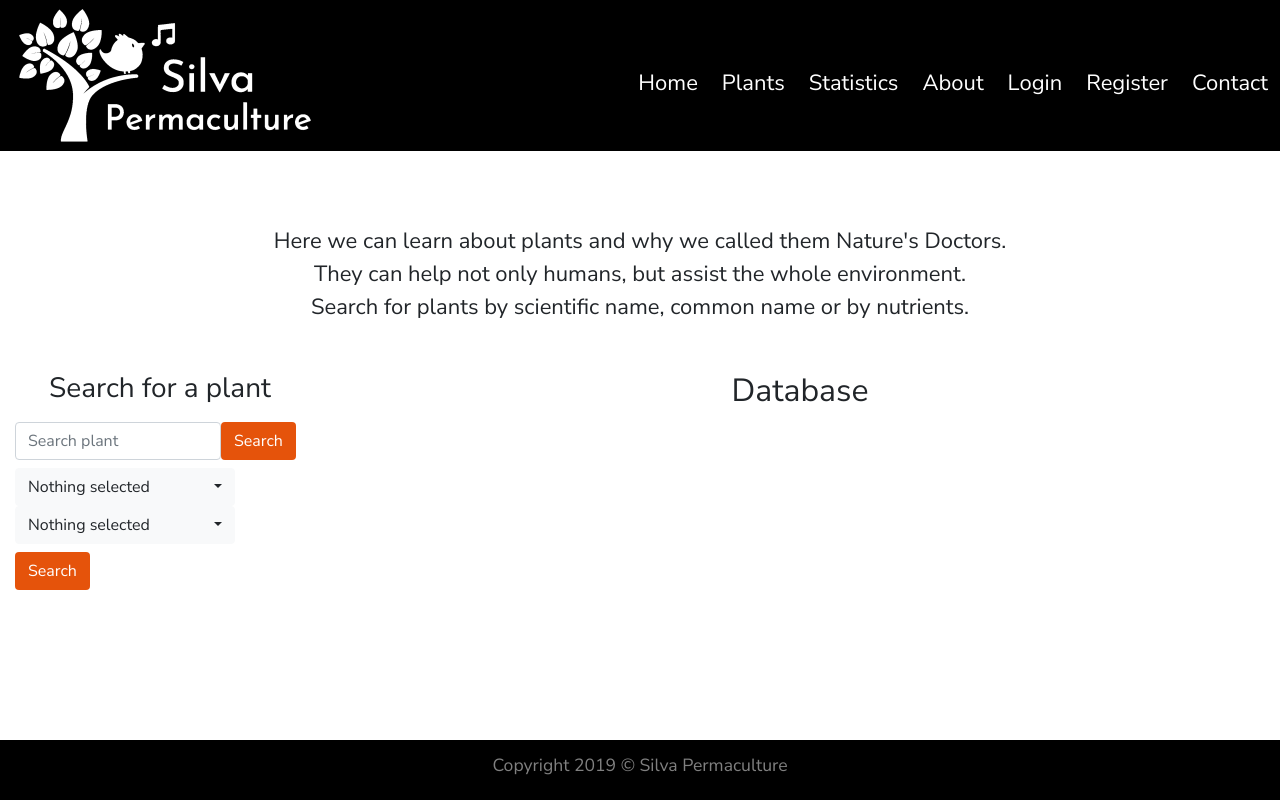
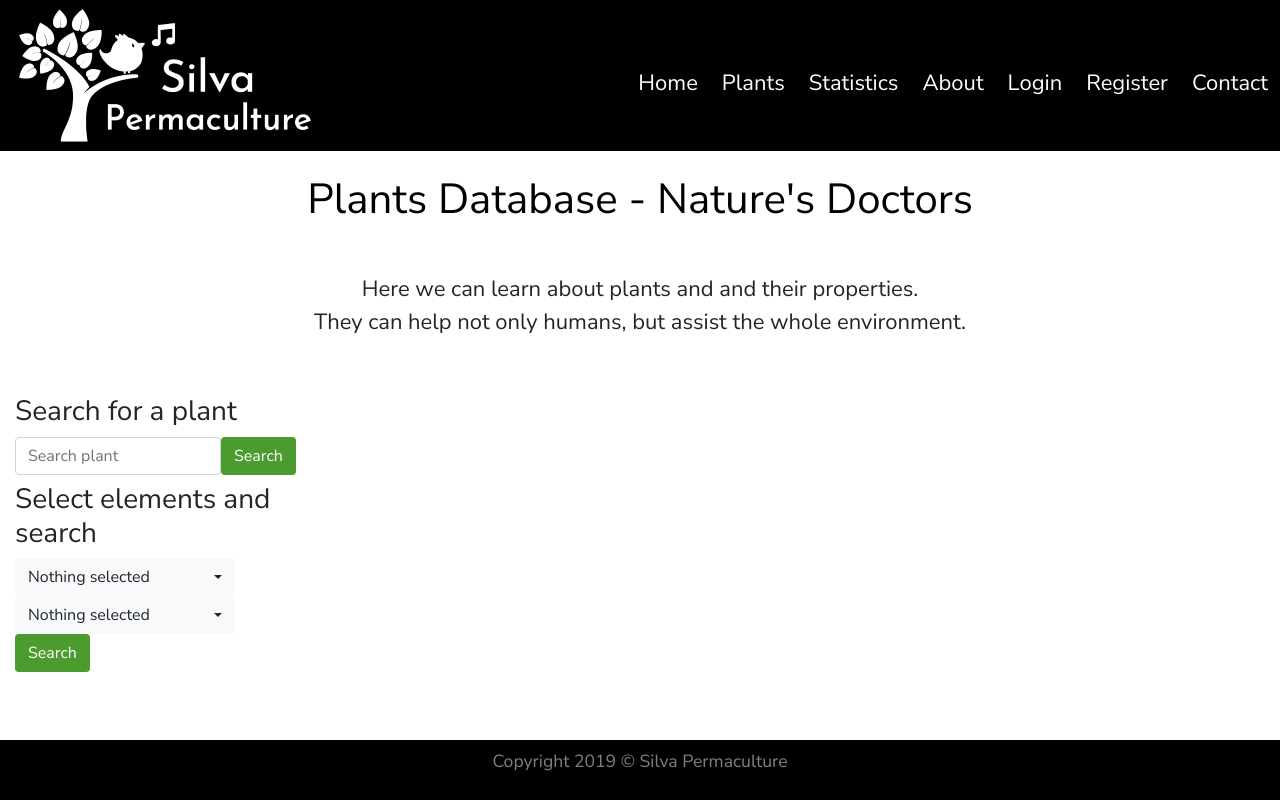
Before and after one commit to Walachul/SilvaPermaculture, a Flask app: page /plants in a window 1280 px wide. Run offline with Flask 2, Linux system fonts and the light colour scheme; data that the repository does not hold is empty; parts of the project's set-up code (start-up, migrations or seed data) failed here and were passed over; some libraries are stand-ins or nearby versions.

Commit message:
Restyled whole plants template to better display the plants. Images are now resized with Flask to 280x180 px>'

```diff
--- a/silvapermaculture/routes.py
+++ b/silvapermaculture/routes.py
@@ -105,7 +105,7 @@ def save_plant_picture(form_plantPic):
     _, f_ext = os.path.splitext(form_plantPic.filename)
     picture_fn = random_hex_image + f_ext
     picture_path = os.path.join(app.root_path, 'static/img/plants', picture_fn) #Saving the new plantPic to the specified folder.
-    scale_image = (250, 125)
+    scale_image = (286, 180)
     img_new = Image.open(form_plantPic)
     img_new.thumbnail(scale_image)
     img_new.save(picture_path)
--- a/silvapermaculture/static/css/style.css
+++ b/silvapermaculture/static/css/style.css
@@ -59,9 +59,14 @@ main{
     color:white;
     transform: translateY(5px)
 }
-/**** H1 Styling  ****/
+/**** H1 styling for home page  ****/
 #heading{
     color: white;
+    font-size: 42px;
+}
+/**** H1 style for other pages ****/
+#headingOther{
+    color: black;
     font-size: 42px;
 }
 /**** First page text ****/
@@ -72,11 +77,30 @@ main{
 
 /**** Plant Database Page ****/
 .titles{
+    color: #4B9B2F;
+    font-size:20px
+}
+.btn-readmore, .btn-search{
+    background-color: #4B9B2F;
+    color:white;
+    transition: all .6s
+}
+.btn-readmore:hover, .btn-search:hover{
+    background-color: green;
     color: white;
-    font-size:24px
+    transform: scale(0.9)
+}
+.authorname{
+    color: #E5530B;
+    translate: all .5s
+}
+.authorname:hover{
+    text-decoration: none;
+    color: #4B9B2F;
+    transform: scale(1.1)
 }
 #comment{
-    color: white;
+    color: #4B9B2F;
     font-size:14px;
     font-weight:400
 }
--- a/silvapermaculture/templates/index.html
+++ b/silvapermaculture/templates/index.html
@@ -7,9 +7,9 @@
                 <h1 class="text-center my-5 pt-5" id="heading">Welcome to SilvaPermaculture !</h1>
             </div><!--end of col-12-->
             <div class="col-12 my-2 py-2 px-0">
-                <p class="text-center my-5 txt px-md-2">Here you can explore and find plants
+                <p class="text-center my-5 txt px-sm-2 px-lg-5">Here you can explore and find plants
                     that can help and improve the soil in the garden, enrich the life in it and overtime, increased yield.</p>
-                <p class="text-center my-5 txt px-md-2">If you can help the community
+                <p class="text-center my-5 txt px-sm-2 px-lg-5">If you can help the community
                 and increase the plant database, feel free to <a href="{{url_for('register') }}" id="registerBtn">register</a> and add a plant.</p>
             </div><!--end of col-12-->
         </div><!--end index_bkg_image-->
--- a/silvapermaculture/templates/layout.html
+++ b/silvapermaculture/templates/layout.html
@@ -85,7 +85,7 @@ crossorigin="anonymous">
                    {% if messages %}
                         {% for category, message in messages %}
                         <div class="row">
-                            <div class="col-6 mx-auto">
+                            <div class="col-6 my-2 mx-auto">
                                 <div class="text-center alert alert-{{ category }}">
                                   {{ message }}
                                 </div>
@@ -106,7 +106,7 @@ crossorigin="anonymous">
     <div class="row ">
         <div class="col-12 p-0 my-0">
             <footer  class="bg-black text-white-50">
-                <div class="text-center  py-2">
+                <div class="text-center  py-1">
                   <small class="py-2">Copyright 2019 &copy; Silva Permaculture</small>
                 </div>
             </footer>
--- a/silvapermaculture/templates/plants.html
+++ b/silvapermaculture/templates/plants.html
@@ -2,30 +2,35 @@
     {% block content %}
         <div class="row">
             <div class="col-12">
-                <h1 class="text-center" id="heading">Plants Database - Nature's Doctors</h1>
+                <h1 class="text-center my-4" id="headingOther">Plants Database - Nature's Doctors</h1>
+            </div>
+        </div><!-- end of row -->
+        <div class="row my-3">
+            <div class="col-12 mb-2">
+                <p class="text-center p-2">Here we can learn about plants and and their properties.<br/>
+                    They can help not only humans, but assist the whole environment. <br/>
+                </p>
+            </div>
+        </div><!-- end of row -->
+        <div class="row">
+            <div class="col-12 col-lg-3 ">
+                <h3 class="my-2 text-left">Search for a plant</h3>
+                <!--Search for common name or botanical name-->
+                <form class="form-inline my-2 my-lg-0" method="get" action="{{url_for('search')}}">
+                    <div class="form-group row">
+                        <div class="col-12 ">
+                    {{ search.q(size=20, class="form-control", placeholder=search.q.label.text) }}
                          </div>
                     </div>
-        <div class="row my-3">
-            <div class="col-12 mb-2">
-                <p class="text-center">Here we can learn about plants and why we called them Nature's Doctors.<br/>
-                    They can help not only humans, but assist the whole environment. <br/>
-                    Search for plants by scientific name, common name or by nutrients. </p>
+                    <div class="col-1 m-0 p-0 mb-3 mb-sm-0 mr-lg-3">
+                    {{ search.submit(class="btn btn-search") }}
                      </div>
-        </div>
-        <div class="row">
-            <div class="col-12 col-lg-3 ">
-                <h3 class="my-2 text-center">Search for a plant</h3>
-                <!--Search for common name or botanical name-->
-                <form class="form-inline my-2 my-lg-0" method="get" action="{{url_for('search')}}">
-                    <div class="form-group">
-                    {{ search.q(size=20, class="form-control", placeholder=search.q.label.text) }}
-                    </div>
-                    {{ search.submit(class="btn float-right my-2", id="login-btn") }}
                 </form>
                 <!-- Search based on filters-->
+                <h3 class="my-2 text-left">Select elements and search</h3>
                 <form class="form-inline my-2 my-lg-0" method="get" action="{{url_for('searchn') }}">
 
-                    <div class="form-group">
+                        <div class="form-group row">
                                   {% if searchn.dna.errors %}
                                     {{ searchn.dna(class="form-control form-control-lg is-invalid") }}
                                     <div class="invalid-feedback">
@@ -34,10 +39,12 @@
                                         {% endfor %}
                                     </div>
                                   {% else %}
+                                  <div class="col-12">
                                   {{ searchn.dna(class_="selectpicker", multiple=True) }}
+                                  </div>
                                   {% endif %}
                         </div>
-                    <div class="form-group">
+                        <div class="form-group row">
                                   {% if searchn.nfn.errors %}
                                     {{ searchn.nfn(class="form-control form-control-lg is-invalid") }}
                                     <div class="invalid-feedback">
@@ -46,28 +53,43 @@
                                         {% endfor %}
                                     </div>
                                   {% else %}
+                                   <div class="col-12">
                                   {{ searchn.nfn(class_="selectpicker", multiple=True) }}
+                                   </div>
                                   {% endif %}
                         </div>
-                    {{ searchn.submit(class="btn float-right my-2", id="login-btn") }}
+                        <div class="col-12 m-0 p-0">
+                        {{ searchn.submit(class="btn btn-search ") }}
+                        </div>
                 </form>
+            </div><!-- end of col-12 -->
+            <!-- Display plants from the database -->
+            <div class="col-12 col-lg-9">
+                <div class="row">
+                         {% for plant in plants %}
+
+                        <div class="card shadow-sm mx-2" style="width: 18rem;">
+                          <img class="img-fluid rounded shadow-sm" src="{{ url_for('static', filename='img/plants/' + plant.image_file) }}"  alt="Default plant image"/>
+                          <div class="card-body p-2">
+                            <h4 class="text-left">Common name:<br/> <span class="titles">{{ plant.common_name }}</span></h4>
+                            <h4 class="text-left">Scientific name:<br/> <span class="titles">{{ plant.botanical_name }} </span></h4>
+                            <a class="btn btn-readmore p-2" href="{{ url_for('plant', plant_id=plant.id) }}">READ MORE</a>
                           </div>
-            <div class="col-12 col-lg-9">
-                <h2 class="my-2 text-center heading">Database</h2>
-                {% for plant in plants %}
-                   <div class="my-2 p-2 border border-secondary">
-                    <img class="img-fluid rounded " src="{{ url_for('static', filename='img/plants/' + plant.image_file) }}"  alt="Default plant image"/>
-                    <h4 class="text-left">Common name: <span class="titles">{{ plant.common_name }}</span></h4>
-                    <h4 class="text-left">Scientific name: <span class="titles">{{ plant.botanical_name }} </span></h4>
-                       <p class="text-left small"><em>Plant added by <a href="#">{{ plant.author.username }}</a> on {{ plant.date_added.strftime('%d-%m-%Y') }} </em></p>
-                    <h3>A brief description</h3>
-                    <p class="text-left"> <em>{{ plant.short_description }}</em> </p>
-                    <a class="btn btn-info" href="{{ url_for('plant', plant_id=plant.id) }}">READ MORE</a>
-                   </div>
+                        </div><!--end of card-->
+                        {% endfor %}
+                </div><!-- end of row-->
 
-                {% endfor %}
+                  <!-- <div class="my-3 p-2 border-left border-dark shadow-sm bg-light">
+
+
+
+
 
                    </div>
-        </div>
+                -->
+
+
+            </div><!-- end of col-12 -->
+        </div><!-- end of row -->
 
     {% endblock content %} #Jinja2 allows to put the name of the block here so to know which block is closing if we have multiple.
```
Also changed, not shown: silvapermaculture/plants.db, silvapermaculture/static/img/plants/214bf038f4ead61f.jpg (added), silvapermaculture/static/img/plants/81dbdf1071a2dd0c.jpg (added), silvapermaculture/static/img/plants/aa85bd45ae184dbe.jpg (added), silvapermaculture/static/img/plants/b7e956c7cf0f94a0.jpg (added), silvapermaculture/static/img/plants/e0c271909ce73ebb.jpg (added). Lines whose indentation alone changed are shown as unchanged.
